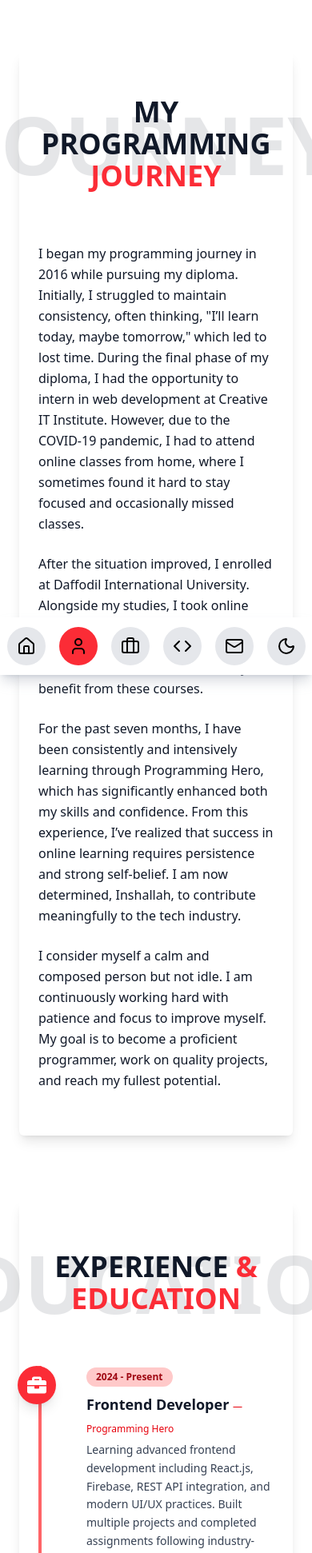
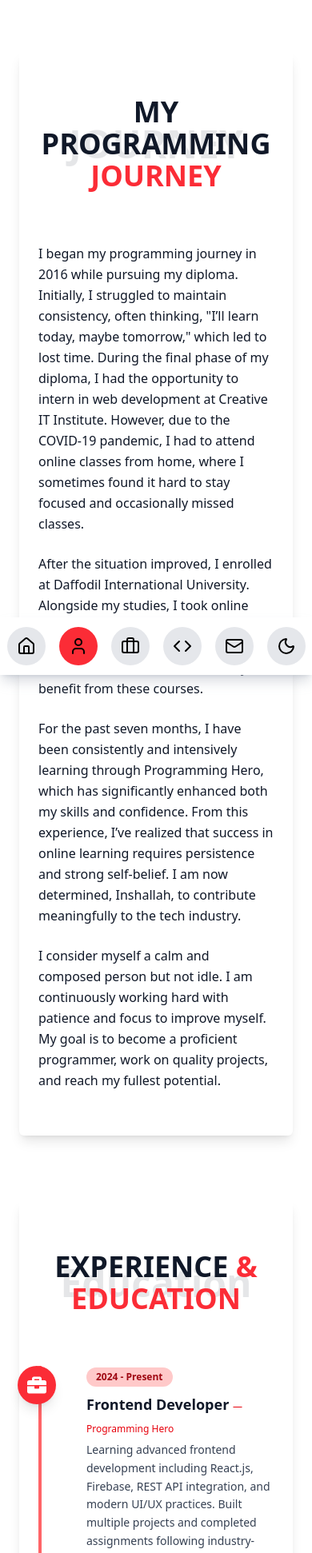
Before and after one commit to sojib-web/myProtFolio, a React (Vite) app: page /about in a window 390 px wide. Shown: the top 1942 px of the page at 80% size. Built offline with nearby package versions, Linux system fonts and the light colour scheme.

Commit message:
ExperienceEducation responsive heading

```diff
--- a/src/About/ExperienceEducation.jsx
+++ b/src/About/ExperienceEducation.jsx
@@ -108,7 +108,13 @@ const Introduction = () => {
           My Programming <span className="text-red-500">Journey</span>
         </h2>
         <div className="absolute inset-0 flex items-center justify-center">
-          <span className="text-[100px] md:text-[140px] font-extrabold opacity-10 select-none pointer-events-none">
+          <span
+            className="font-extrabold opacity-10 select-none pointer-events-none"
+            style={{
+              fontSize: "clamp(3rem, 10vw, 9rem)", // dynamically scales from 48px to 144px roughly
+              lineHeight: 1,
+            }}
+          >
             JOURNEY
           </span>
         </div>
@@ -163,8 +169,14 @@ const ExperienceEducation = () => {
             Experience <span className="text-red-500">& Education</span>
           </h2>
           <div className="absolute inset-0 flex items-center justify-center">
-            <span className="text-[100px] md:text-[140px] font-extrabold opacity-10 select-none pointer-events-none">
-              EDUCATION
+            <span
+              className="font-extrabold opacity-10 select-none pointer-events-none"
+              style={{
+                fontSize: "clamp(3rem, 10vw, 9rem)", // dynamically scales from 48px to 144px roughly
+                lineHeight: 1,
+              }}
+            >
+              Education
             </span>
           </div>
         </div>
```
